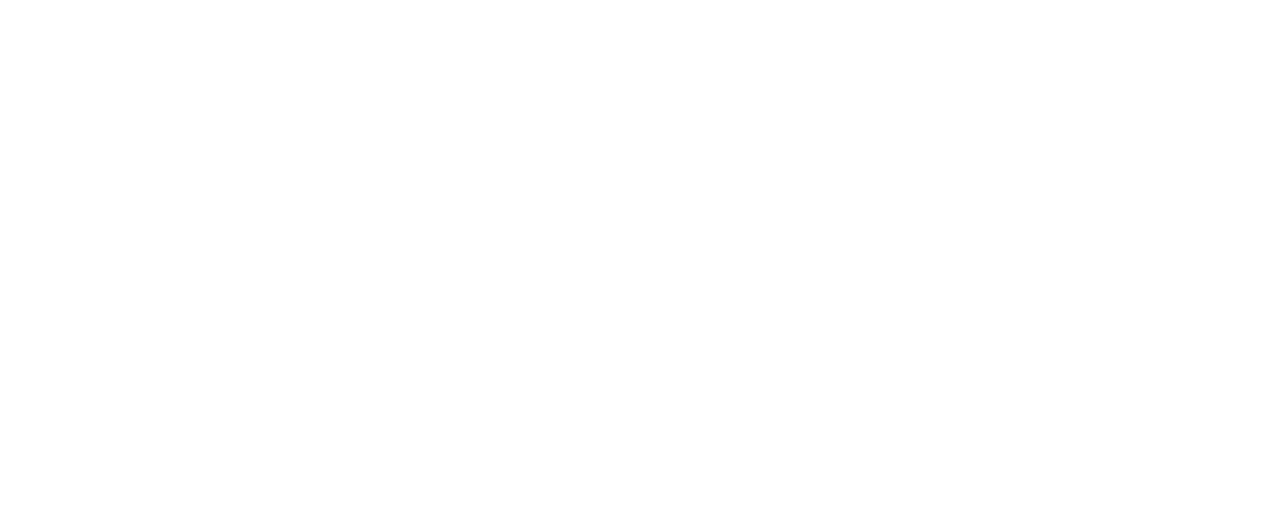
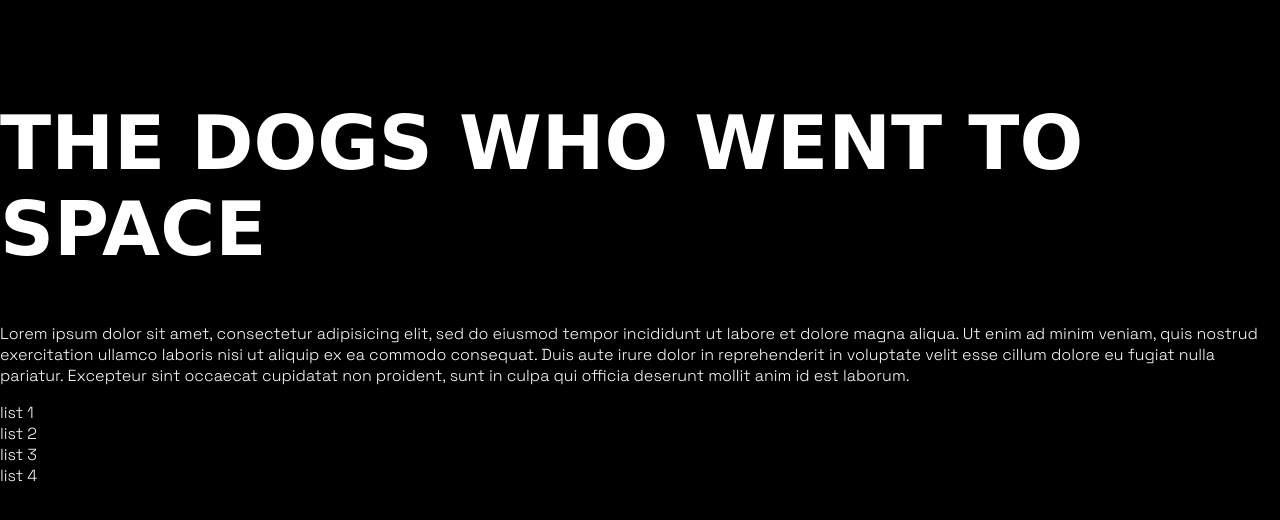
Before and after one commit to ddaniikii/wp22_coursework, a plain HTML site: page project2/index.html in a window 1280 px wide. Drawn offline with Linux system fonts and the light colour scheme; a web font is replaced by a local one.

Commit message:
grid attempt 2
remember to make files directly in repos or move them immediately

```diff
--- /dev/null
+++ b/project2/grid.css
@@ -0,0 +1,46 @@
+@import url('https://fonts.googleapis.com/css2?family=Nabla&family=Space+Grotesk:wght@300;500;700&display=swap');
+
+
+.item-a {
+  grid-area: header;
+}
+h1 {
+  background-color: black;
+  font-family: 'Nabla', cursive;
+  font-weight: 700;
+  font-style: normal;
+  font-size: 75px;
+  line-height: 1.15;
+  margin-top: 100px;
+}
+
+.item-b {
+  grid-area: main;
+}
+body {
+    font-family: 'space grotesk', sans-serif;
+    font-weight: 300;
+    background-color: #000000;
+    margin-block-start: 1em;
+    margin-block-end: 1em;
+    margin-inline-start: 0px;
+    margin-inline-end: 0px;
+    color: white;
+  }
+}
+.item-c {
+  grid-area: sidebar;
+}
+.item-d {
+  grid-area: footer;
+}
+
+.container {
+  display: grid;
+  grid-template-columns: 50px 50px 50px 50px;
+  grid-template-rows: auto;
+  grid-template-areas:
+    "header header header header"
+    "main main . sidebar"
+    "footer footer footer footer";
+}
--- a/project2/index.html
+++ b/project2/index.html
@@ -1,6 +1,6 @@
 <!DOCTYPE html>
 <html>
-
+<link rel="stylesheet" href="grid.css"></link>
 <head>
 	<meta name="viewport" content="width=device-width, initial-scale=1">
 	<title>Web Programming | STUDENT NAME | Project 2</title>
@@ -8,6 +8,23 @@
 
 <body>
 
+<h1 class= "item-a">
+	THE DOGS WHO WENT TO SPACE </h1>
+
+<p class= "item-b">
+Lorem ipsum dolor sit amet, consectetur adipisicing elit, sed do eiusmod tempor incididunt ut labore et dolore magna aliqua. Ut enim ad minim veniam, quis nostrud exercitation ullamco laboris nisi ut aliquip ex ea commodo consequat. Duis aute irure dolor in reprehenderit in voluptate velit esse cillum dolore eu fugiat nulla pariatur. Excepteur sint occaecat cupidatat non proident, sunt in culpa qui officia deserunt mollit anim id est laborum.
+</p>
+
+<p class= "item-c">
+	<div> list 1 </div>
+	<div> list 2</div>
+	<div> list 3 </div>
+	<div> list 4 </div>
+
+
+
+
+
 	<!-- Put your code here! -->
 
 </body>
```
Also changed, not shown: project1/index.html (+3 -3 lines), 1 other file.
